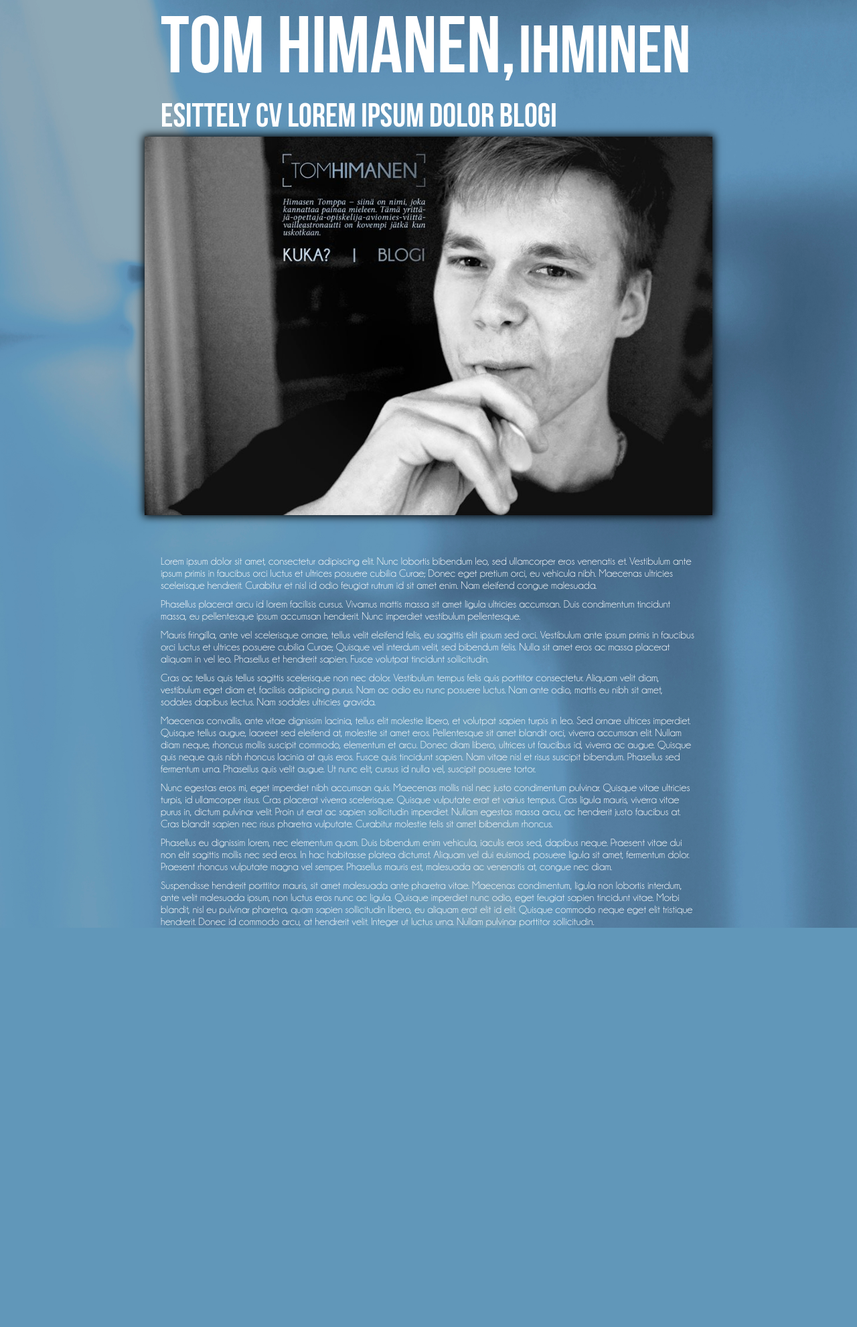
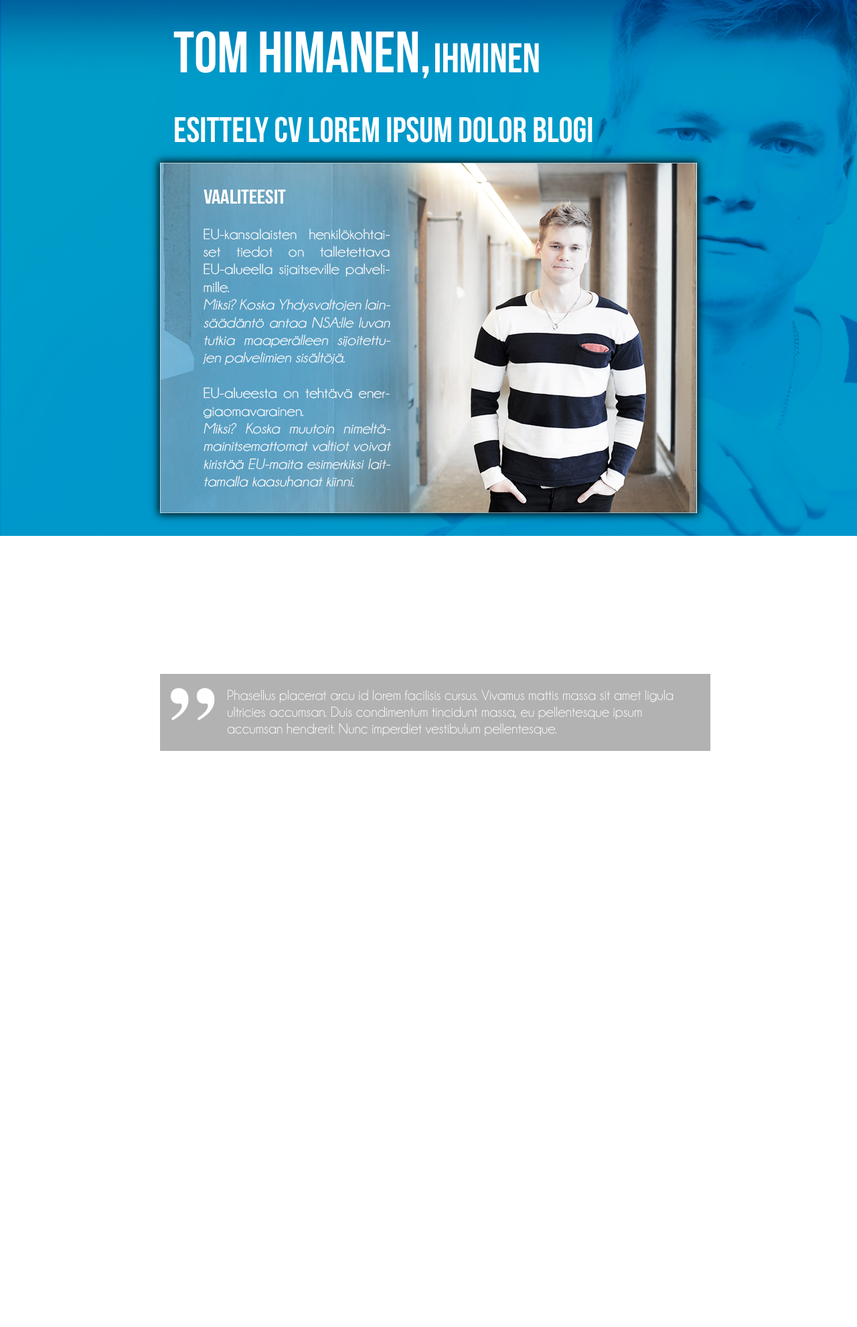
Before and after one commit to erkkimon/wp-theme-himanen.info, a PHP site: page / in a window 1280 px wide. Shown: the whole page at 67% size. Before the commit the page ends 1385 px from the top, so only its background shows below. Run offline with PHP 8.4, Linux system fonts and the light colour scheme; some libraries are stand-ins or nearby versions.

Commit message:
CSS stuff

```diff
--- a/index.html
+++ b/index.html
@@ -7,6 +7,7 @@
 
   <link href="lib/bxslider/jquery.bxslider.css" rel="stylesheet" type="text/css" />
   <link href="style.css" rel="stylesheet" type="text/css" />
+  <link rel="icon" type="image/png" href="img/favicon.png" />
 
   <title>Tom Himanen, ihminen</title>
   <meta charset="utf-8">
@@ -17,12 +18,21 @@
       var aTag = $("a[name='"+ aid +"']");
       $('html,body').animate({scrollTop: aTag.offset().top},'slow');
     }
+    if($(window).width() > 1000)
+		{
+			$(window).scroll(function()
+			{
+			  var scrollPos = $(document).scrollTop();
+			  $("#bg").css("top", -scrollPos/3+"px");
+			});
+		}
   </script>
 
 </head>
 
 <body>
 
+  <div id="bg"></div>
   <div id="wrapper">
 
     <span id="page-title">Tom Himanen,</span>
@@ -40,15 +50,19 @@
     <div id="slider">
       <ul class="bxslider">
         <li><img src="img/slides/1.jpg" /></li>
+        <!--
         <li><img src="img/slides/2.jpg" /></li>
         <li><img src="img/slides/3.jpg" /></li>
         <li><img src="img/slides/4.jpg" /></li>
         <li><img src="img/slides/5.jpg" /></li>
+        -->
       </ul>
     </div>
 
     <div id="posts"><a name="blog">
       <div id="post">
+
+        <h1>Lorem ipsum</h1>
 
         <p>Lorem ipsum dolor sit amet, consectetur adipiscing elit.
         Nunc lobortis bibendum leo, sed ullamcorper eros venenatis et.
@@ -58,10 +72,10 @@
         odio feugiat rutrum id sit amet enim. Nam eleifend congue
         malesuada. </p>
 
-        <p>Phasellus placerat arcu id lorem facilisis cursus.
+        <p><blockquote>Phasellus placerat arcu id lorem facilisis cursus.
         Vivamus mattis massa sit amet ligula ultricies accumsan.
         Duis condimentum tincidunt massa, eu pellentesque ipsum accumsan
-        hendrerit. Nunc imperdiet vestibulum pellentesque.</p>
+        hendrerit. Nunc imperdiet vestibulum pellentesque.</blockquote></p>
 
         <p>Mauris fringilla, ante vel scelerisque ornare, tellus velit
         eleifend felis, eu sagittis elit ipsum sed orci. Vestibulum
--- a/style.css
+++ b/style.css
@@ -34,22 +34,36 @@ strong, sub, sup, tt, var, legend, fieldset, figure {
 
 /* ELEMENTS */
 
+a {
+  text-decoration: none;
+  color: #FFF;
+}
+
+blockquote {
+  padding: 20px;
+  padding-left: 100px;
+  font-size: 22px;
+  width: 702px;
+  margin-left: -20px;
+  background: url("img/quotation.png") no-repeat rgba(0,0,0,0.3);
+  background-position: 12px 15px;
+}
+
 body {
   font-family: "champagne-limousines";
   margin: 0px;
   padding: 0px;
-  background: url("img/bg.jpg") #7293b4;
   background-size: cover;
   color: #FFF;
 }
 
+h1 {
+  font-size: 30px;
+}
+
 p {
   margin-top: 10px;
-}
-
-a {
-  text-decoration: none;
-  color: #FFF;
+  font-size: 22px;
 }
 
 
@@ -77,30 +91,48 @@ a {
 
 /* IDS */
 
+#bg
+{
+	position: fixed;
+	left: 0;
+	top: 0;
+	right: 0;
+	bottom: 0;
+	padding: 0px 0px 0px 0px;
+	background: url("img/bg.jpg") top center no-repeat #7293b4;
+	background-size: cover;
+	z-index: -2;
+}
+
 #navi {
   font-family: "bebas-neue";
   text-align: justify;
   width: 100%;
-  font-size: 50px;
+  font-size: 53px;
+  cursor: pointer;
+  padding-top: 30px;
+  padding-bottom: 5px;
 }
 
 #page-title {
   font-family: "bebas-neue";
-  font-size: 120px;
+  font-size: 87px;
 }
 
 #slider {
-  width: 106%;
-  margin-left: -3%;
+  width: 802px;
+  margin-left: -20px;
+  margin-top: 10px;
 }
 
 #status-title {
   font-family: "bebas-neue";
-  font-size: 100px;
+  font-size: 62px;
 }
 
 #wrapper {
-  width: 800px;
+  width: 762px;
   margin-left: auto;
   margin-right: auto;
+  padding-top: 30px;
 }
```
Also changed, not shown: img/bg.jpg, img/favicon.png (added), img/quotation.png (added), img/slides/1.jpg, 3 other files. Lines whose indentation alone changed are shown as unchanged.
